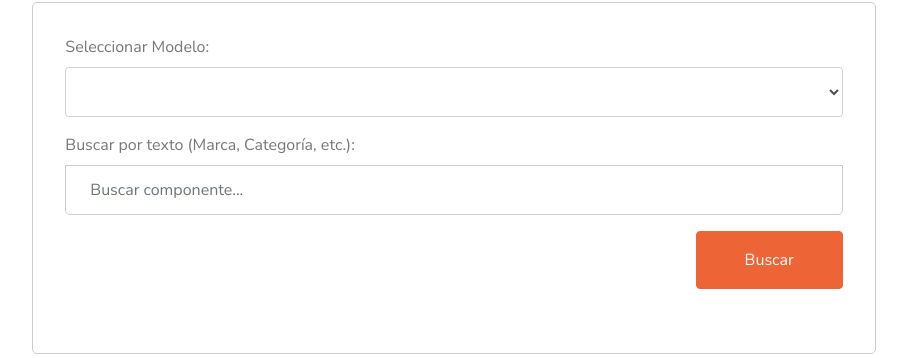
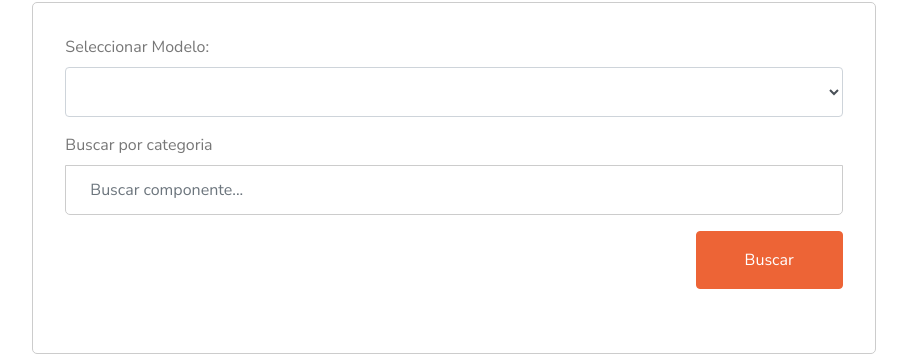
Before and after one commit to xs3rgii/proyecto_flask, a Flask app: page /formulario in a window 1280 px wide. Shown: the part 341-699 px from the top of the page, without its empty margins (186-1093 px from the left). Run offline with Flask 3, Linux system fonts and the light colour scheme; some libraries are stand-ins or nearby versions.

Commit message:
Update formulario.html

```diff
--- a/templates/formulario.html
+++ b/templates/formulario.html
@@ -24,7 +24,7 @@
                     </select>
                 </div>
                 <div class="control-group" style="margin-bottom: 1rem;">
-                    <label for="query">Buscar por texto (Marca, Categoría, etc.):</label>
+                    <label for="query">Buscar por categoria</label>
                     <input type="text" class="form-control p-4" id="query" name="query" placeholder="Buscar componente..." data-validation-required-message="Por favor, introduce un término de búsqueda" value="{{ query }}"/>
                     <p class="help-block text-danger"></p>
                 </div>
```
